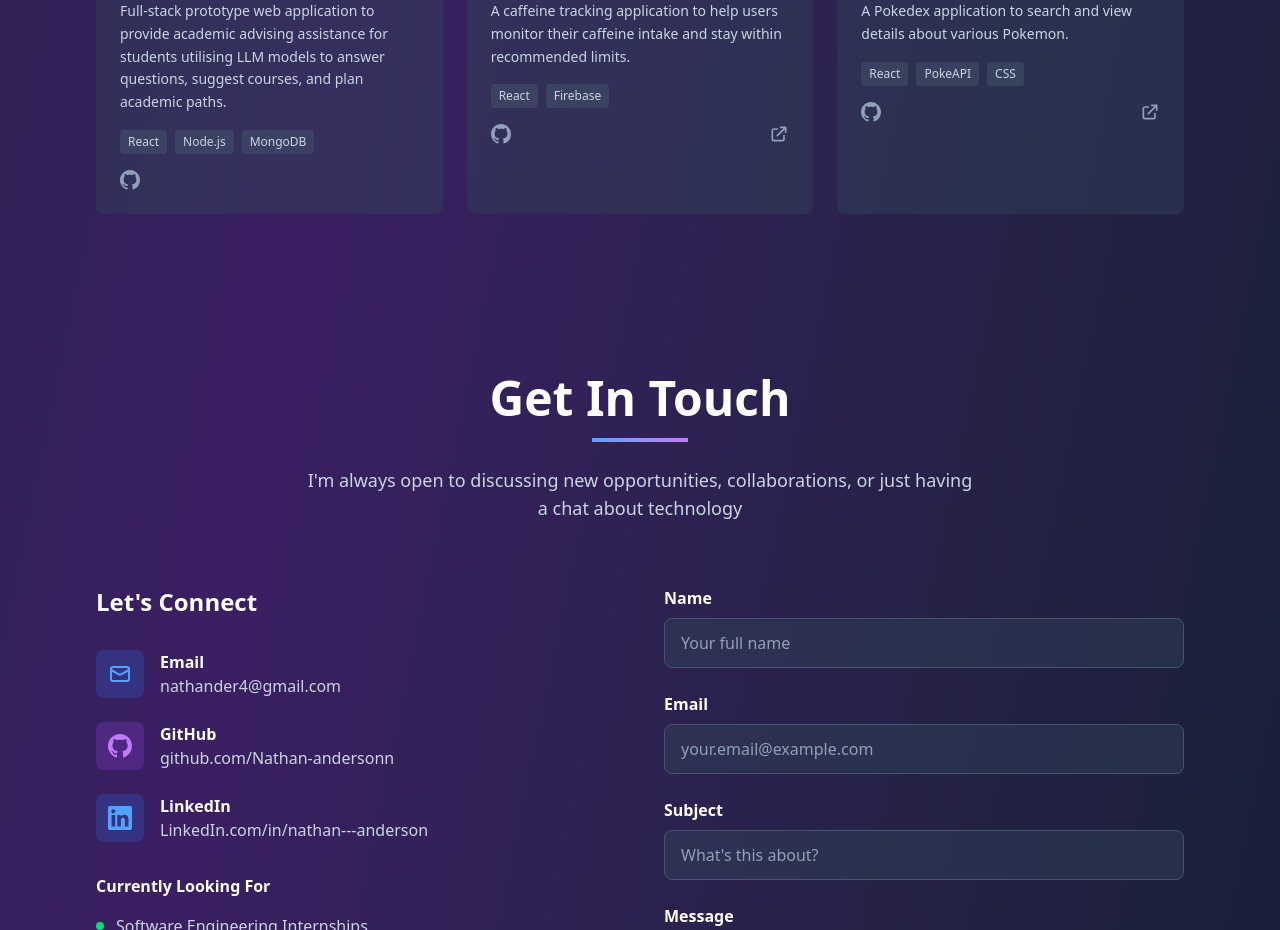
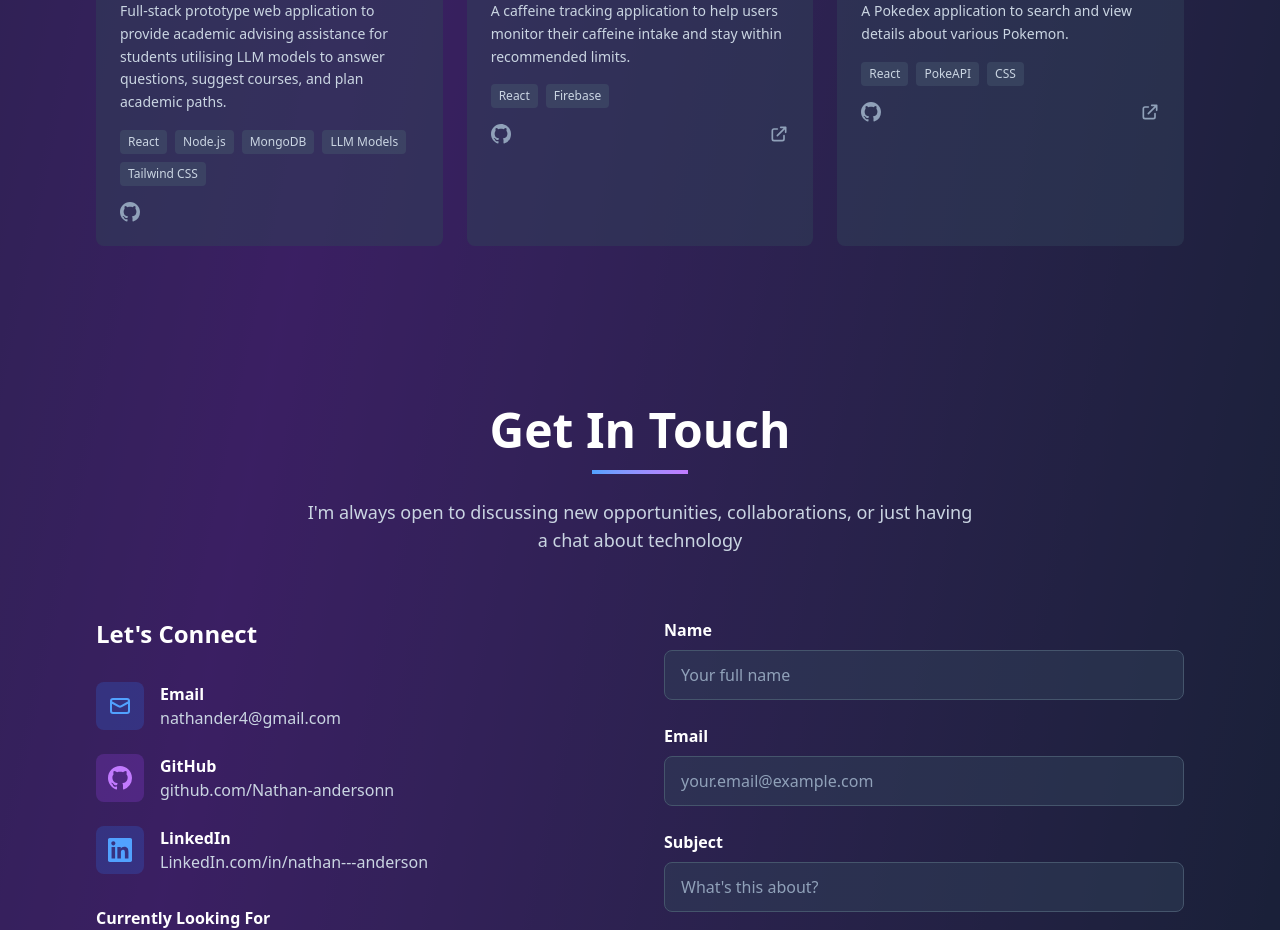
Before and after one commit to Nathan-andersonn/Nathan-Website, a React (Vite) app: page / in a window 1280 px wide. Shown: the part 4500-5430 px from the top of the page. Built offline with nearby package versions, Linux system fonts and the light colour scheme.

Commit message:
Add Tailwind CSS to project technologies

```diff
--- a/src/components/Projects.jsx
+++ b/src/components/Projects.jsx
@@ -7,7 +7,7 @@ const projects = [
     title: "Aidvisor",
     description: "Full-stack prototype web application to provide academic advising assistance for students utilising LLM models to answer questions, suggest courses, and plan academic paths.",
     image: aidvisorImage,
-    technologies: ["React", "Node.js", "MongoDB", "LLM Models"],
+    technologies: ["React", "Node.js", "MongoDB", "LLM Models", "Tailwind CSS"],
     githubUrl: "https://github.com/Nathan-andersonn/aidvisor-proto-dash",
     featured: false
   },
@@ -74,7 +74,7 @@ export default function Projects() {
                   {project.description}
                 </p>
                 <div className="flex flex-wrap gap-2 mb-4">
-                  {project.technologies.slice(0, 3).map((tech, index) => (
+                  {project.technologies.slice(0, 5).map((tech, index) => (
                     <span
                       key={index}
                       className="bg-slate-600/50 text-slate-300 px-2 py-1 rounded text-xs"
```
